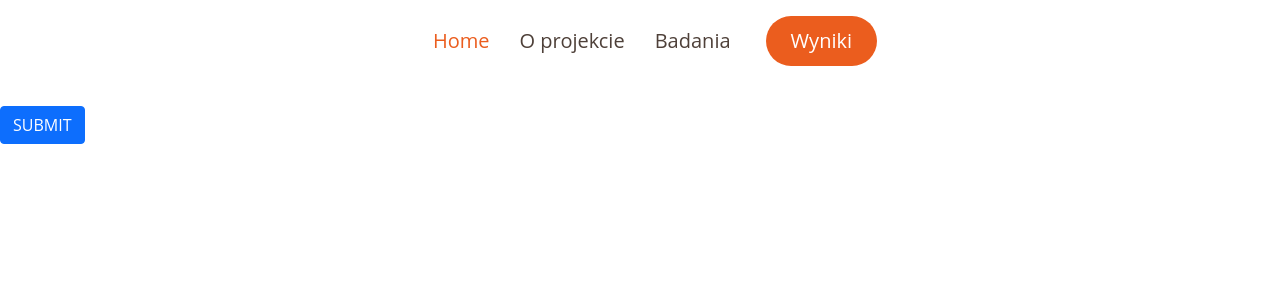
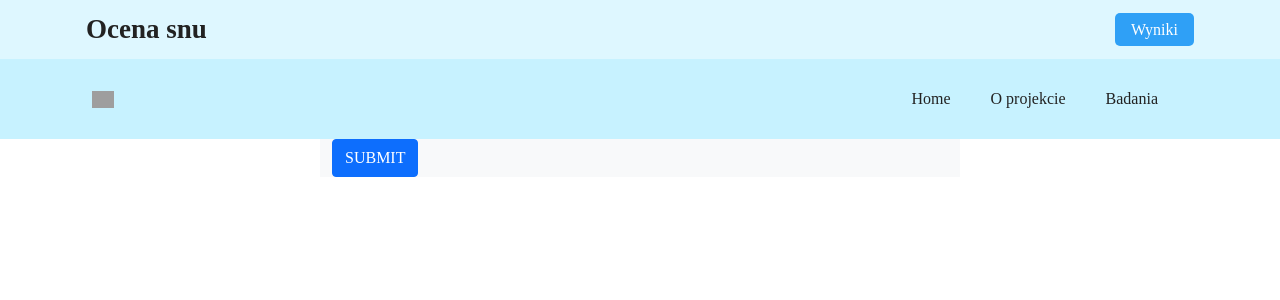
Before and after one commit to MichWozPol/Sleep_Disorders_Assessment, a Flask app: page / in a window 1280 px wide. Shown: the top 300 px of the page. Run offline with Flask 2, Linux system fonts and the light colour scheme; data that the repository does not hold is empty; parts of the project's set-up code (start-up, migrations or seed data) failed here and were passed over; some libraries are stand-ins or nearby versions; grey boxes are pictures that could not be loaded.

Commit message:
better nav and center questions

```diff
--- /dev/null
+++ b/static/header-10.css
@@ -0,0 +1,135 @@
+/*
+** The Header Media Queries **
+** Tweak as per your needs **
+*/
+
+.brand {
+  font-weight: bold;
+  font-size: 27px; }
+
+.site-header__top {
+  background-color: #def7ff; }
+  .site-header__top ul {
+    display: flex; }
+  .site-header__top li:not(:last-child) {
+    margin-right: 1.5rem; }
+  .site-header__top .site-header__start {
+    display: none; }
+
+.site-header__bottom {
+  position: relative;
+  background-color: #c7f2ff; }
+  @media (max-width: 939px) {
+    .site-header__bottom .site-header__end {
+      order: -1; } }
+.site-header__wrapper {
+  display: flex;
+  justify-content: space-between; }
+
+.site-header__wrapper {
+  display: flex;
+  justify-content: space-between;
+  align-items: center;
+  padding: 1rem; }
+  @media (min-width: 940px) {
+    .site-header__wrapper {
+      padding-top: 0.5rem;
+      padding-bottom: 0.5rem; } }
+  @media (min-width: 940px) {
+    .site-header__top .site-header__wrapper {
+      padding-top: 1rem;
+      padding-bottom: 1rem; } }
+.nav {
+  margin-left: 1rem;
+  margin-right: 1rem; }
+
+@media (min-width: 940px) {
+  .nav__wrapper {
+    display: flex; } }
+
+@media (max-width: 939px) {
+  .nav__wrapper {
+    position: absolute;
+    top: 100%;
+    right: 0;
+    left: 0;
+    z-index: -1;
+    background-color: #d9f0f7;
+    visibility: hidden;
+    opacity: 0;
+    transform: translateY(-100%);
+    transition: transform 0.3s ease-out, opacity 0.3s ease-out; }
+    .nav__wrapper.active {
+      visibility: visible;
+      opacity: 1;
+      transform: translateY(0); } }
+
+.nav__item a {
+  display: block;
+  padding: 1.5rem 1.25rem; }
+
+.nav__item svg {
+  display: inline-block;
+  vertical-align: middle;
+  width: 28px;
+  height: 28px;
+  margin-right: 1rem; }
+  @media (min-width: 940px) {
+    .nav__item svg {
+      display: block;
+      margin: 0 auto 0.5rem; } }
+.nav__item.active a {
+  border-left-color: #222; }
+  @media (min-width: 800px) {
+    .nav__item.active a {
+      border-bottom-color: #222; } }
+.nav__toggle {
+  position: absolute;
+  right: 1rem;
+  top: 1rem; }
+  @media (min-width: 940px) {
+    .nav__toggle {
+      display: none; } }
+.search {
+  display: flex; }
+
+.search__toggle {
+  appearance: none;
+  order: 1;
+  font-size: 0;
+  width: 34px;
+  height: 34px;
+  background: url("../img/header-3/search.svg") center/22px no-repeat;
+  border: 0; }
+  @media (max-width: 939px) {
+    .search__toggle {
+      position: absolute;
+      right: 5.5rem;
+      top: 0.65rem; } }
+  .search__toggle.active {
+    background: url("../img/header-5/close.svg") center/22px no-repeat; }
+
+.search__form {
+  display: none; }
+  .search__form.active {
+    display: block; }
+  @media (max-width: 799px) {
+    .search__form {
+      position: absolute;
+      left: 0;
+      right: 0;
+      top: 100%;
+      background-color: red; }
+      .search__form input {
+        width: 100%; } }
+  .search__form input {
+    min-width: 200px;
+    appearance: none;
+    border: 0;
+    background-color: #fff;
+    border-radius: 0;
+    font-size: 16px;
+    padding: 0.5rem; }
+    @media (max-width: 799px) {
+      .search__form input {
+        border-bottom: 1px solid #979797; } }
--- a/static/main.css
+++ /dev/null
@@ -1,271 +0,0 @@
-/**
-* Template Name: Ninestars - v4.1.0
-* Template URL: https://bootstrapmade.com/ninestars-free-bootstrap-3-theme-for-creative/
-* Author: BootstrapMade.com
-* License: https://bootstrapmade.com/license/
-*/
-
-/*--------------------------------------------------------------
-# General
---------------------------------------------------------------*/
-body {
-    font-family: "Open Sans", sans-serif;
-    color: #212529;
-    font-size: 20px;
-  }
-
-  a {
-    color: #eb5d1e;
-    text-decoration: none;
-  }
-
-  a:hover {
-    color: #ef7f4d;
-    text-decoration: none;
-  }
-
-  h1, h2, h3, h4, h5, h6, .font-primary {
-    font-family: "Raleway", sans-serif;
-  }
-
-
-  /*--------------------------------------------------------------
-  # Disable aos animation delay on mobile devices
-  --------------------------------------------------------------*/
-  @media screen and (max-width: 768px) {
-    [data-aos-delay] {
-      transition-delay: 0 !important;
-    }
-  }
-
-  /*--------------------------------------------------------------
-  # Navigation Menu
-  --------------------------------------------------------------*/
-  /**
-  * Desktop Navigation
-  */
-
-  .navbar ul {
-    padding: 0;
-    display: flex;
-    list-style: none;
-    align-items: center;
-  }
-
-  .navbar li {
-    position: relative;
-  }
-
-  .navbar a {
-    display: flex;
-    align-items: center;
-    justify-content: space-between;
-    padding: 10px 0 10px 30px;
-    color: #4e4039;
-    white-space: nowrap;
-    transition: 0.3s;
-  }
-
-  .navbar a i {
-    font-size: 14px;
-    line-height: 0;
-    margin-left: 5px;
-  }
-
-  .navbar a:hover, .navbar .active, .navbar li:hover > a {
-    color: #eb5d1e;
-  }
-
-  .navbar .getstarted {
-    background: #eb5d1e;
-    color: #fff;
-    padding: 10px 25px;
-    margin-left: 30px;
-    border-radius: 50px;
-  }
-
-  .navbar .getstarted:hover {
-    color: #fff;
-    background: #ee7843;
-  }
-
-  .navbar .dropdown ul {
-    display: block;
-    position: absolute;
-    left: 14px;
-    top: calc(100% + 30px);
-    margin: 0;
-    padding: 10px 0;
-    z-index: 99;
-    opacity: 0;
-    visibility: hidden;
-    background: #fff;
-    box-shadow: 0px 0px 30px rgba(127, 137, 161, 0.25);
-    transition: 0.3s;
-  }
-
-  .navbar .dropdown ul li {
-    min-width: 200px;
-  }
-
-  .navbar .dropdown ul a {
-    padding: 10px 20px;
-    font-size: 15px;
-    text-transform: none;
-  }
-
-  .navbar .dropdown ul a i {
-    font-size: 12px;
-  }
-
-  .navbar .dropdown ul a:hover, .navbar .dropdown ul .active:hover, .navbar .dropdown ul li:hover > a {
-    color: #eb5d1e;
-  }
-
-  .navbar .dropdown:hover > ul {
-    opacity: 1;
-    top: 100%;
-    visibility: visible;
-  }
-
-  .navbar .dropdown .dropdown ul {
-    top: 0;
-    left: calc(100% - 30px);
-    visibility: hidden;
-  }
-
-  .navbar .dropdown .dropdown:hover > ul {
-    opacity: 1;
-    top: 0;
-    left: 100%;
-    visibility: visible;
-  }
-
-  @media (max-width: 1366px) {
-    .navbar .dropdown .dropdown ul {
-      left: -90%;
-    }
-    .navbar .dropdown .dropdown:hover > ul {
-      left: -100%;
-    }
-  }
-
-  /**
-  * Mobile Navigation
-  */
-  .mobile-nav-toggle {
-    color: #7a6960;
-    font-size: 28px;
-    cursor: pointer;
-    display: none;
-    line-height: 0;
-    transition: 0.5s;
-  }
-
-  .mobile-nav-toggle.bi-x {
-    color: #fff;
-  }
-
-  @media (max-width: 991px) {
-    .mobile-nav-toggle {
-      display: block;
-    }
-    .navbar ul {
-      display: none;
-    }
-  }
-
-  .navbar-mobile {
-    position: fixed;
-    overflow: hidden;
-    top: 0;
-    right: 0;
-    left: 0;
-    bottom: 0;
-    background: rgba(78, 64, 57, 0.9);
-    transition: 0.3s;
-  }
-
-  .navbar-mobile .mobile-nav-toggle {
-    position: absolute;
-    top: 15px;
-    right: 15px;
-  }
-
-  .navbar-mobile ul {
-    display: block;
-    position: absolute;
-    top: 55px;
-    right: 15px;
-    bottom: 15px;
-    left: 15px;
-    padding: 10px 0;
-    background-color: #fff;
-    overflow-y: auto;
-    transition: 0.3s;
-  }
-
-  .navbar-mobile a {
-    padding: 10px 20px;
-    font-size: 15px;
-    color: #7a6960;
-  }
-
-  .navbar-mobile a:hover, .navbar-mobile .active, .navbar-mobile li:hover > a {
-    color: #eb5d1e;
-  }
-
-  .navbar-mobile .getstarted {
-    margin: 15px;
-  }
-
-  .navbar-mobile .dropdown ul {
-    position: static;
-    display: none;
-    margin: 10px 20px;
-    padding: 10px 0;
-    z-index: 99;
-    opacity: 1;
-    visibility: visible;
-    background: #fff;
-    box-shadow: 0px 0px 30px rgba(127, 137, 161, 0.25);
-  }
-
-  .navbar-mobile .dropdown ul li {
-    min-width: 200px;
-  }
-
-  .navbar-mobile .dropdown ul a {
-    padding: 10px 20px;
-  }
-
-  .navbar-mobile .dropdown ul a i {
-    font-size: 12px;
-  }
-
-  .navbar-mobile .dropdown ul a:hover, .navbar-mobile .dropdown ul .active:hover, .navbar-mobile .dropdown ul li:hover > a {
-    color: #eb5d1e;
-  }
-
-  .navbar-mobile .dropdown > .dropdown-active {
-    display: block;
-  }
-
-
-  @-webkit-keyframes animate-loading {
-    0% {
-      transform: rotate(0deg);
-    }
-    100% {
-      transform: rotate(360deg);
-    }
-  }
-
-  @keyframes animate-loading {
-    0% {
-      transform: rotate(0deg);
-    }
-    100% {
-      transform: rotate(360deg);
-    }
-  }
--- /dev/null
+++ b/static/main.js
@@ -0,0 +1,36 @@
+let navToggle = document.querySelector(".nav__toggle");
+let navWrapper = document.querySelector(".nav__wrapper");
+
+navToggle.addEventListener("click", function () {
+  if (navWrapper.classList.contains("active")) {
+    this.setAttribute("aria-expanded", "false");
+    this.setAttribute("aria-label", "menu");
+    navWrapper.classList.remove("active");
+  } else {
+    navWrapper.classList.add("active");
+    this.setAttribute("aria-label", "close menu");
+    this.setAttribute("aria-expanded", "true");
+    searchForm.classList.remove("active");
+    searchToggle.classList.remove("active");
+  }
+});
+
+let searchToggle = document.querySelector(".search__toggle");
+let searchForm = document.querySelector(".search__form");
+
+searchToggle.addEventListener("click", showSearch);
+
+function showSearch() {
+  searchForm.classList.toggle("active");
+  searchToggle.classList.toggle("active");
+
+  navToggle.setAttribute("aria-expanded", "false");
+  navToggle.setAttribute("aria-label", "menu");
+  navWrapper.classList.remove("active");
+
+  if (searchToggle.classList.contains("active")) {
+    searchToggle.setAttribute("aria-label", "Close search");
+  } else {
+    searchToggle.setAttribute("aria-label", "Open search");
+  }
+}
--- /dev/null
+++ b/static/reset-min.css
@@ -0,0 +1 @@
+html,body,div,span,applet,object,iframe,h1,h2,h3,h4,h5,h6,p,blockquote,pre,a,abbr,acronym,address,big,cite,code,del,dfn,em,img,ins,kbd,q,s,samp,small,strike,strong,sub,sup,tt,var,b,u,i,center,dl,dt,dd,ol,ul,li,fieldset,form,label,legend,table,caption,tbody,tfoot,thead,tr,th,td,article,aside,canvas,details,embed,figure,figcaption,footer,header,hgroup,menu,nav,output,ruby,section,summary,time,mark,audio,video{margin:0;padding:0;border:0;font-size:100%;font:inherit;vertical-align:baseline}article,aside,details,figcaption,figure,footer,header,hgroup,menu,nav,section{display:block}body{line-height:1}ol,ul{list-style:none}blockquote,q{quotes:none}blockquote:before,blockquote:after,q:before,q:after{content:'';content:none}table{border-collapse:collapse;border-spacing:0}
--- /dev/null
+++ b/static/style.css
@@ -0,0 +1,73 @@
+@import url("https://fonts.googleapis.com/css2?family=Roboto:wght@400;700&display=swap");
+.wrapper {
+  max-width: 1140px;
+  padding-left: 1rem;
+  padding-right: 1rem;
+  margin-left: auto;
+  margin-right: auto;
+}
+
+*,
+*:before,
+*:after {
+  box-sizing: border-box;
+}
+
+a {
+  text-decoration: none;
+  color: #222;
+}
+
+html {
+  -webkit-font-smoothing: antialiased;
+  -moz-osx-font-smoothing: grayscale;
+}
+
+body {
+  font-family: "Roboto", sans-serif;
+}
+
+.sr-only {
+  position: absolute;
+  clip: rect(1px, 1px, 1px, 1px);
+  padding: 0;
+  border: 0;
+  height: 1px;
+  width: 1px;
+  overflow: hidden;
+}
+
+.button {
+  -webkit-appearance: none;
+     -moz-appearance: none;
+          appearance: none;
+  color: #fff;
+  background-color: #2fa0f6;
+  min-width: 120px;
+  padding: 0.5rem 1rem;
+  border-radius: 5px;
+  text-align: center;
+}
+
+.button svg {
+  display: inline-block;
+  vertical-align: middle;
+  width: 24px;
+  height: 24px;
+  fill: #fff;
+}
+
+.button span {
+  display: none;
+}
+
+@media (min-width: 600px) {
+  .button span {
+    display: initial;
+  }
+}
+
+.button--icon {
+  min-width: initial;
+  padding: 0.5rem;
+}
--- a/templates/base.html
+++ b/templates/base.html
@@ -4,29 +4,66 @@
         <meta charset="UTF-8">
         <title>{% block title %} {% endblock title%}</title>
         <link href="https://cdn.jsdelivr.net/npm/bootstrap@5.0.0-beta3/dist/css/bootstrap.min.css" rel="stylesheet" integrity="sha384-eOJMYsd53ii+scO/bJGFsiCZc+5NDVN2yr8+0RDqr0Ql0h+rP48ckxlpbzKgwra6" crossorigin="anonymous">
-        <link href="{{url_for('static', filename='main.css')}}" rel="stylesheet", type="text/css">
+        <meta name="viewport" content="width=device-width, initial-scale=1" />
+        {% block css %} {% endblock css%}
+        <link href="{{url_for('static', filename='style.css')}}" rel="stylesheet", type="text/css">
+        <link href="{{url_for('static', filename='reset-min.css')}}" rel="stylesheet", type="text/css">
+        <link href="{{url_for('static', filename='header-10.css')}}" rel="stylesheet", type="text/css">
+        <script type="text/javascript" src="{{ url_for('static', filename='main.js') }}"></script>
     </head>
     <body>
-    <nav id="navbar" class="navbar" >
-        <div class="nav-div mt-2 pb-3 mx-auto">
-            <ul>
-                <li><a class="nav-link scrollto active" href="">Home</a></li>
-                <li><a class="nav-link scrollto" href="">O projekcie</a></li>
-                <li class="dropdown"><a href="#"><span>Badania</span> <i class="bi bi-chevron-down"></i></a>
-                    <ul>
-                        <li><a href="#">Artykuł 1</a></li>
-                        <li><a href="#">Artykuł 2</a></li>
-                        <li><a href="#">Artykuł 3</a></li>
-                        <li><a href="#">Artykuł 4</a></li>
-                        <li><a href="#">Artykuł 5</a></li>
-                    </ul>
-                </li>
-                <li><a class="getstarted scrollto" href="#about">Wyniki</a></li>
+     <header class="site-header">
+      <div class="site-header__top">
+        <div class="wrapper site-header__wrapper">
+          <div class="site-header__start">
+            <ul class="">
+              <li class=""><a href="#">About</a></li>
+              <li class=""><a href="#">Contact</a></li>
             </ul>
-            <i class="bi bi-list mobile-nav-toggle"></i>
+          </div>
+          <div class="site-header__middle">
+            <a href="#" class="brand">Ocena snu</a>
+          </div>
+          <div class="site-header__end">
+            <a href="#" class="button">Wyniki</a>
+          </div>
         </div>
-      </nav>
-</nav>
+      </div>
+      <div class="site-header__bottom">
+        <div class="wrapper site-header__wrapper">
+          <div class="site-header__start">
+            <div class="search">
+              <button class="search__toggle" aria-label="Open search">
+                Search
+              </button>
+              <form class="search__form" action="">
+                <label class="sr-only" for="search">Search</label>
+                <input
+                  type="search"
+                  name=""
+                  id="search"
+                  placeholder="What's on your mind?"
+                />
+              </form>
+            </div>
+          </div>
+
+          <div class="site-header__middle">
+            <nav class="nav">
+              <button class="nav__toggle" aria-expanded="false" type="button">
+                menu
+              </button>
+              <ul class="nav__wrapper">
+                <li class="nav__item"><a href="#">Home</a></li>
+                <li class="nav__item"><a href="#">O projekcie</a></li>
+                <li class="nav__item"><a href="#">Badania</a></li>
+
+              </ul>
+            </nav>
+          </div>
+        </div>
+      </div>
+    </header>
         {% block content %} {% endblock content%}
     </body>
 </html>
--- a/templates/index.html
+++ b/templates/index.html
@@ -5,21 +5,30 @@
        Home
 {% endblock title %}
 
+{% block css %}
+    <link href="{{url_for('static', filename='main.css')}}" rel="stylesheet", type="text/css">
+{% endblock css %}
+
+
 {% block content %}
-    <form method="post" action="./">
+    <div class="d-flex justify-content-center"}>
+        <div class="row w-50 d-inline-block">
+            <form method="post" action="./" class="form group bg-light text-black">
                     {% for question in questions %}
-                <br>{{ question[1] }}<br>
+                        <br><br><div class="question-container px-4 py-2">{{ question[1] }}</div><br>
                         {% for answer in answers %}
                             {% if answer[1] == question[0] %}
                                 <div class="form-check">
-                        <input class="form-check-input" name="{{question[0]}}" value="{{ answer[0] }}" required type="radio">
-                        <label class="form-check-label">{{ answer[2] }}</label><br>
+                                <input class="form" name="{{question[0]}}" value="{{ answer[0] }}" required type="radio">
+                                <label class="form-check-label">{{ answer[2] }}</label><br><br>
                                 </div>
                             {% endif %}
                         {% endfor %}
                     {% endfor %}
                     <button class="btn btn-primary" type="submit">SUBMIT</button>
                 </form>
+            </div>
+        </div>
 {% endblock content %}
 
 
```
Lines whose indentation alone changed are shown as unchanged.
